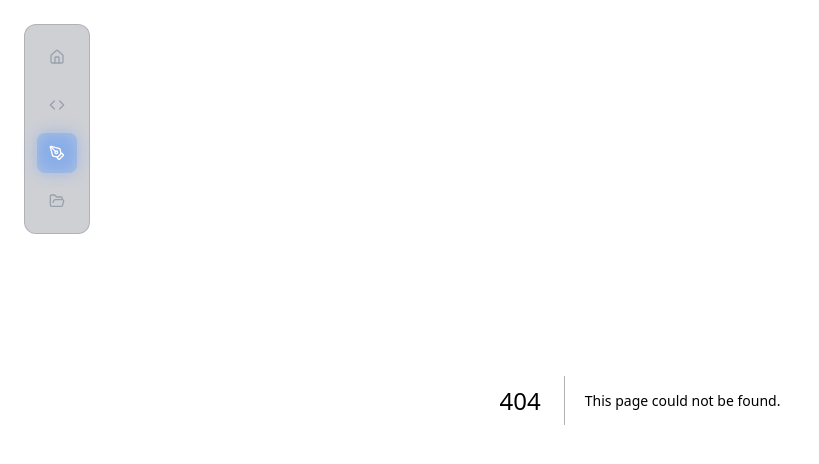
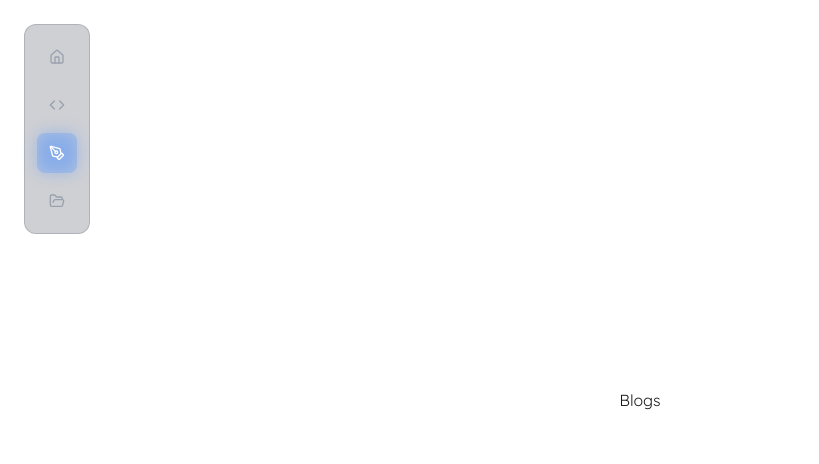
Before and after one commit to masabinhok/portfolio, a Next.js app: page /blogs in a window 1280 px wide. Before the commit this address had no page. Shown: the top 464 px of the page, without its empty margins (0-819 px from the left). Built offline with nearby package versions, Linux system fonts and the light colour scheme.

Commit message:
add new pages

```diff
--- /dev/null
+++ b/app/blogs/page.tsx
@@ -0,0 +1,11 @@
+import React from 'react'
+
+const Blogs = () => {
+  return (
+    <main className='p-5 min-h-screen flex items-center justify-center'>
+      Blogs
+    </main>
+  )
+}
+
+export default Blogs
--- /dev/null
+++ b/app/projects/page.tsx
@@ -0,0 +1,11 @@
+import React from 'react'
+
+const Projects = () => {
+  return (
+    <main className='p-5 min-h-screen flex items-center justify-center'>
+      Projects
+    </main>
+  )
+}
+
+export default Projects
```
